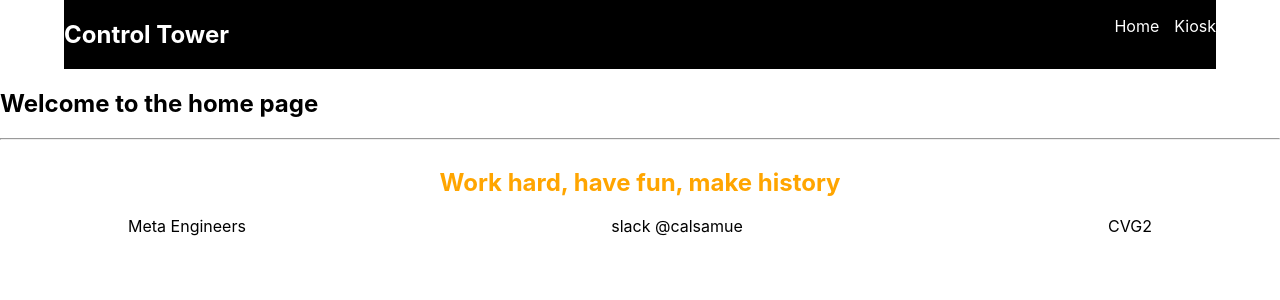
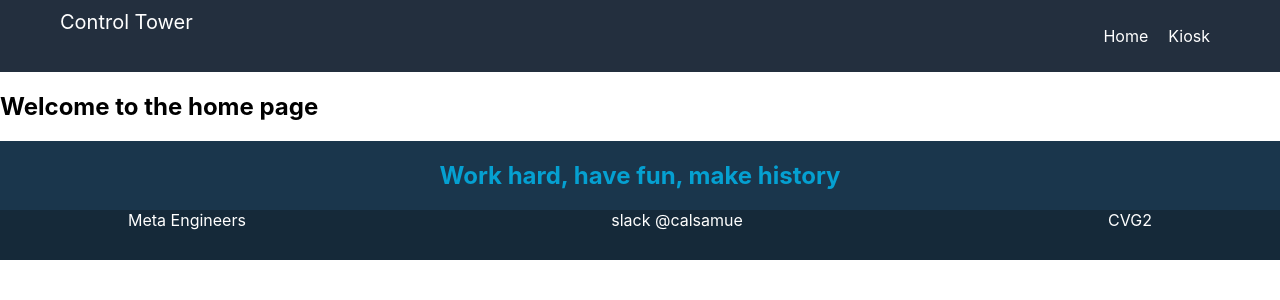
Before and after one commit to samleivadev/FrontEnd-UI, a React (Create React App) app: page / in a window 1280 px wide. Shown: the top 300 px of the page. Built offline with nearby package versions, Linux system fonts and the light colour scheme.

Commit message:
few css for footer and header

```diff
--- a/src/components/footer/footer.js
+++ b/src/components/footer/footer.js
@@ -4,10 +4,11 @@ import style from '../footer/footer.module.css'
 const Footer = () => {
     return(
         <section>
-            <hr />
+
             <section className={style.topfooter}>
               <h2>Work hard, have fun, make history</h2>
             </section>
+            <div className={style.lowfooter}>
             <section className={style.finfo}>
                 <section className={style.fleft}>
                     Meta Engineers
@@ -19,7 +20,7 @@ const Footer = () => {
                     CVG2
                 </section>
             </section>
-
+            </div>
         </section>
     );
 }
--- a/src/components/footer/footer.module.css
+++ b/src/components/footer/footer.module.css
@@ -1,7 +1,8 @@
 .topfooter{
     display: flex;
     justify-content: center;
-    color: orange;
+    color: #05A0D1;
+    background-color: #1a364c;
 }
 
 .finfo{
@@ -9,4 +10,11 @@
     justify-content: space-between;
     margin-left: 10%;
     margin-right: 10%;
+    color: white
+
 }
+
+.lowfooter{
+    background-color: #152939;
+    height: 50px;
+}
--- a/src/components/header/header.js
+++ b/src/components/header/header.js
@@ -5,8 +5,8 @@ import style from '../header/header.module.css';
 const Header = () => {
     return(
         <div className={style.header}>
-            <h2>Control Tower</h2>
-            <ul>
+            <div className={style.logo}>Control Tower</div>
+            <ul className={style.menus}>
                 <NavLink className={style.menu} to='/'>Home</NavLink>
                 <NavLink className={style.menu} to='/kiosk'>Kiosk</NavLink>
             </ul>
--- a/src/components/header/header.module.css
+++ b/src/components/header/header.module.css
@@ -2,9 +2,7 @@
 
     display: flex;
     justify-content: space-between;
-    margin: auto;
-    width: 90%;
-    background-color: black;
+    background-color: #232F3E;
     color: white
 }
 ul{
@@ -15,10 +13,18 @@ ul{
 
     color: white;
     text-decoration: none;
-    margin-left: 15px;
-
+    margin: 10px;
 
 }
 .menu:hover {
-    color: coral;
+    color: #05A0D1;
 }
+
+.logo{
+    margin-left: 60px;
+    font-size: 20px;
+    margin-top: 10px;
+}
+.menus{
+    margin-right: 60px;
+}
```
